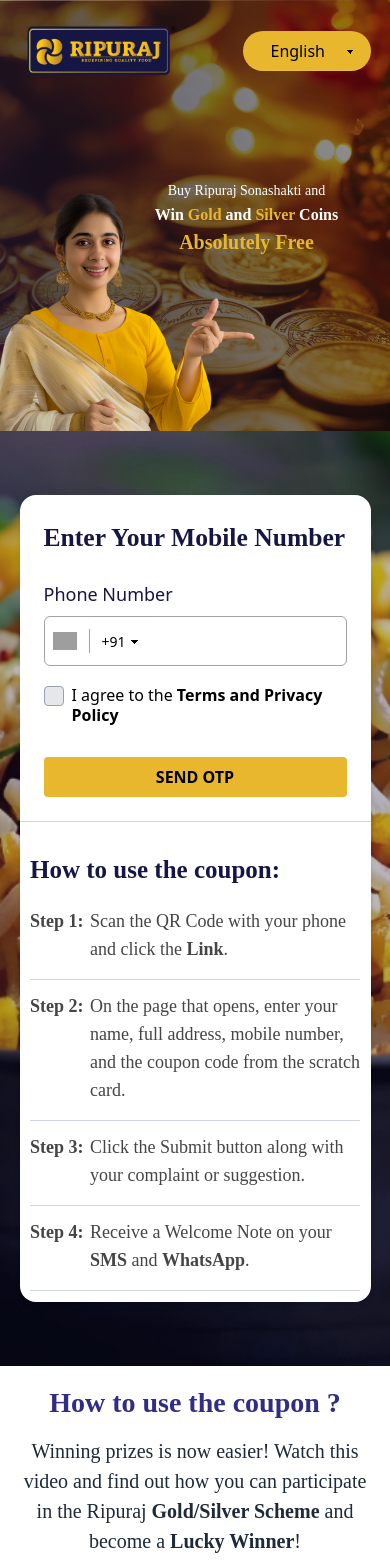
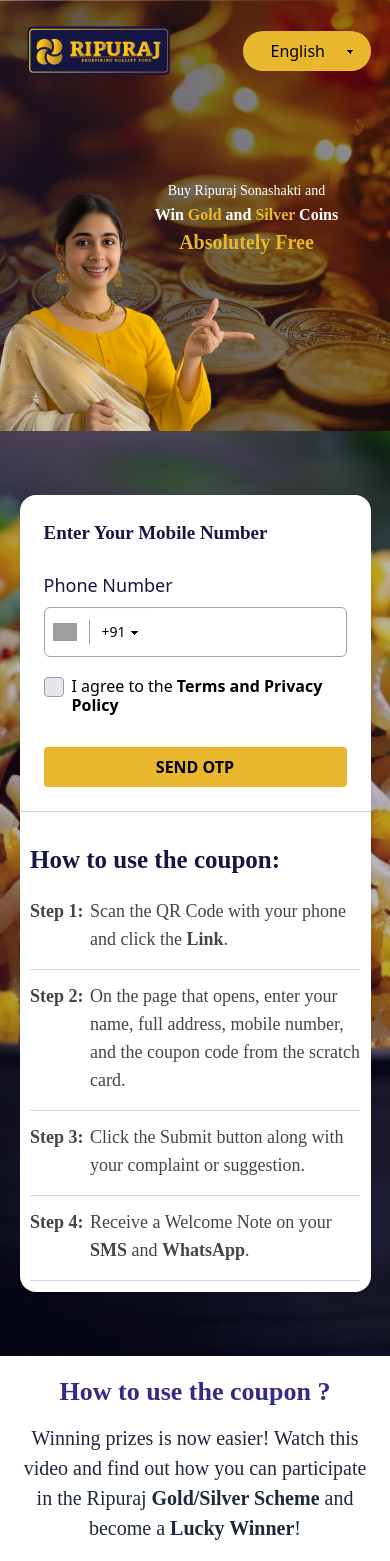
Before and after one commit to rahul-raj-hl/ripuraj, a Next.js app: page / in a window 390 px wide. Shown: the top 1561 px of the page. Built offline with nearby package versions, Linux system fonts and the light colour scheme; grey boxes are pictures that could not be loaded.

Commit message:
fixed texts sizes

```diff
--- a/src/components/VideoSection.js
+++ b/src/components/VideoSection.js
@@ -9,7 +9,7 @@
   return (
     <div className="bg-white flex flex-col justify-center items-center p-4 sm:p-8 pb-16 min-h-0 sm:min-h-screen">
       <h2
-        className={`text-[28px] sm:text-[34px] lg:text-[42px] ${styles.customFont1} text-indigo-900 mb-3`}
+        className={`text-[26px] sm:text-[34px] lg:text-[42px] ${styles.customFont1} text-indigo-900 mb-3`}
       >
         {t("usetheCoupon")}
       </h2>
--- a/src/screens/OtpValidation.js
+++ b/src/screens/OtpValidation.js
@@ -104,7 +104,7 @@
             ) : (
               <>
                 <h2
-                  className={`font-semibold text-[16px] sm:text-[25px] text-start ${styles.customFont} font-sans text-[#161644] responsive-heading`}
+                  className={`font-semibold text-[19px] lg:text-[25px] text-start ${styles.customFont} font-sans text-[#161644] responsive-heading`}
                 >
                   {/* Enter Your Mobile Number */}
                   {t("enterMobileNumber")}
--- a/src/styles/Home.module.css
+++ b/src/styles/Home.module.css
@@ -12,7 +12,6 @@
 .customFont {
     font-family: RoxboroughCF-ExtraBold;
     font-weight:700;
-    font-size: 160%;
 }
 
 .customFont1 {
```
